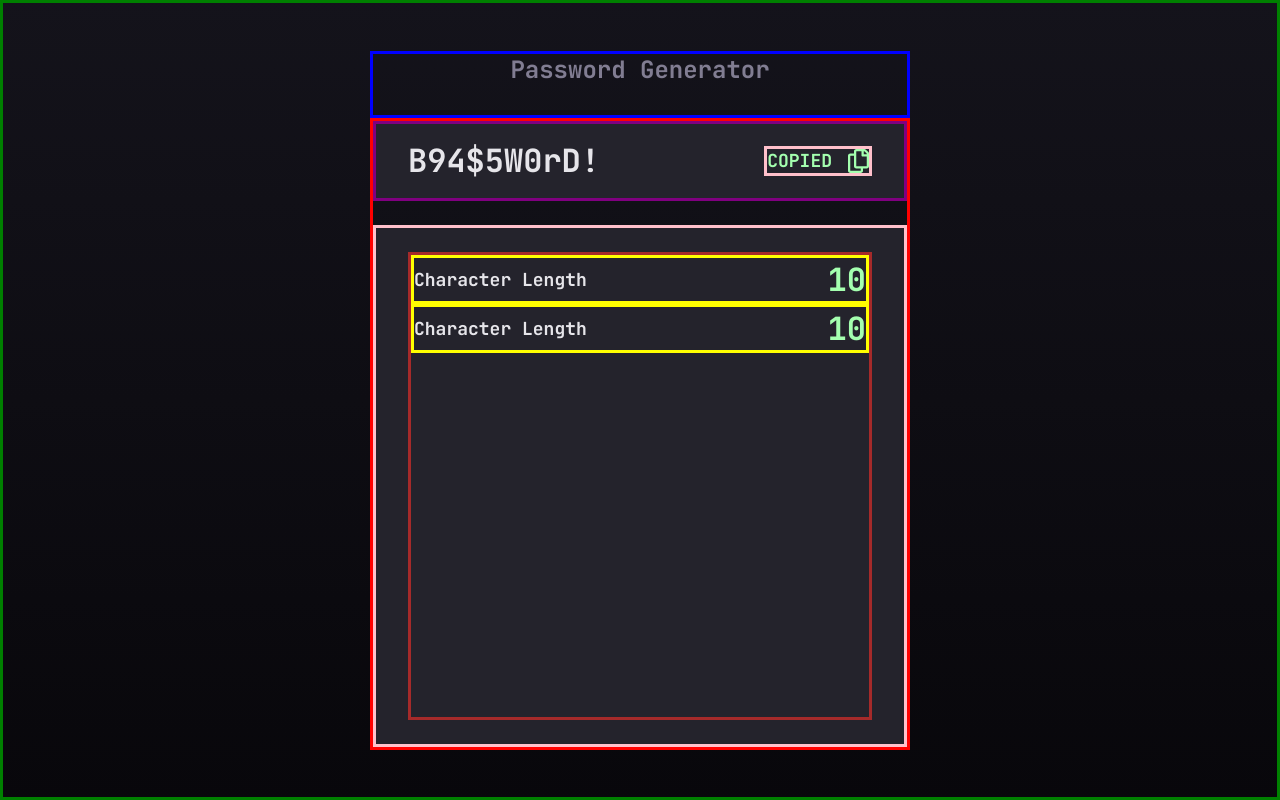
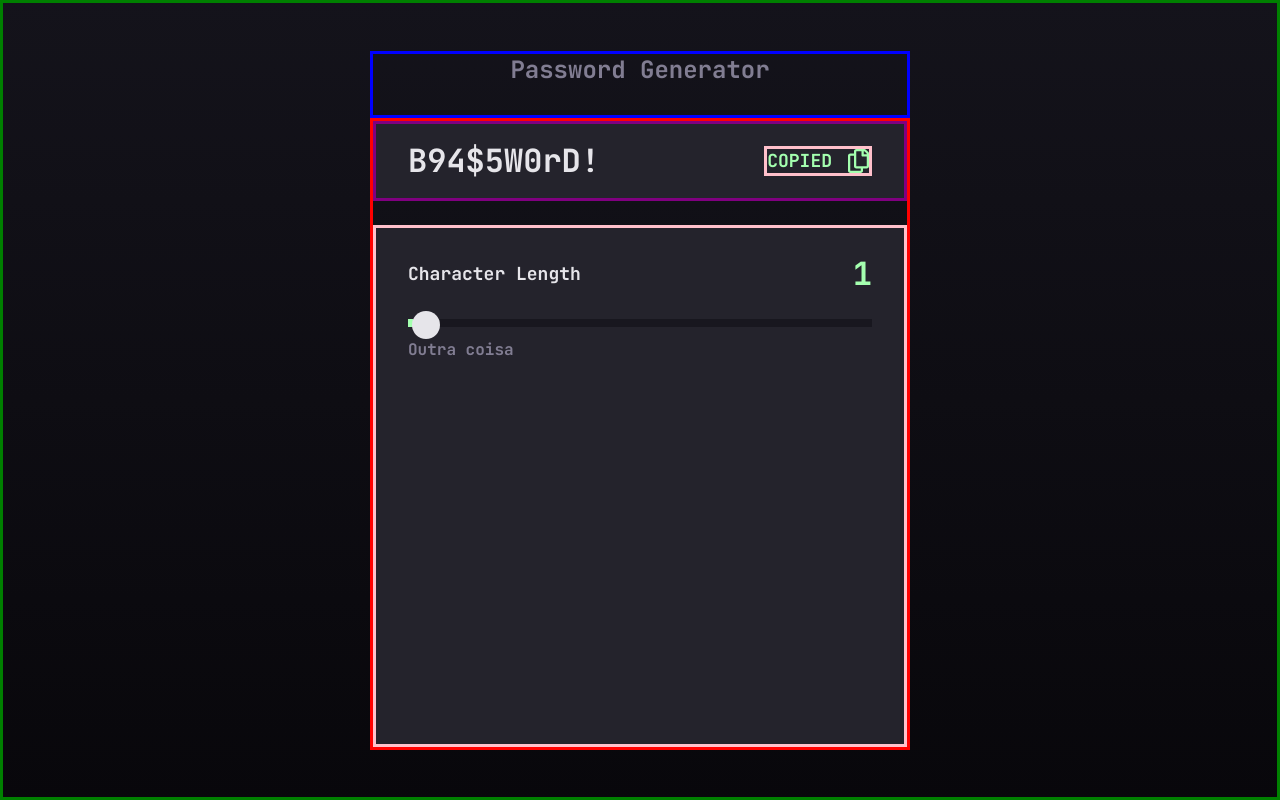
Before and after one commit to brunocs90/password-generator, a React (Vite) app: page / in a window 1280 px wide. Built offline with nearby package versions, Linux system fonts and the light colour scheme.

Commit message:
css input range

```diff
--- a/src/components/PasswordGenerator/PasswordGenerator.tsx
+++ b/src/components/PasswordGenerator/PasswordGenerator.tsx
@@ -5,6 +5,7 @@ export function PasswordGenerator() {
     return (
         <PasswordGeneratorContainer>
             <SliderCharacterLength />
+            Outra coisa
         </PasswordGeneratorContainer>
     );
 }
--- a/src/components/SliderCharacterLength/SliderCharacterLength.tsx
+++ b/src/components/SliderCharacterLength/SliderCharacterLength.tsx
@@ -1,16 +1,23 @@
-import { ContentContainer, SliderCharacterLengthContainer } from "./styles"
+import { ChangeEvent, useState } from "react";
+import { PasswordCharacterLengthHeader, PasswordSlider, PasswordSliderContainer, Range, SliderCharacterLengthContainer } from "./styles"
 
 export function SliderCharacterLength() {
+    const [value, setValue] = useState(1);
+
+    const handleInputValue = (event: ChangeEvent<HTMLInputElement>) => {
+        const number = Number(event.target.value)
+        setValue(number);
+    }
+
     return (
         <SliderCharacterLengthContainer>
-            <ContentContainer>
-                <span className="text">Character Length</span>
-                <span className="number">10</span>
-            </ContentContainer>
-            <ContentContainer>
-                <span className="text">Character Length</span>
-                <span className="number">10</span>
-            </ContentContainer>
+            <PasswordCharacterLengthHeader>
+                <label className="text" htmlFor="passwordLengthSlider">Character Length</label>
+                <span className="number">{value}</span>
+            </PasswordCharacterLengthHeader>
+            <PasswordSliderContainer>
+                <PasswordSlider value={value} onChange={handleInputValue} />
+            </PasswordSliderContainer>
         </SliderCharacterLengthContainer>
     );
 }
--- a/src/components/SliderCharacterLength/styles.ts
+++ b/src/components/SliderCharacterLength/styles.ts
@@ -2,20 +2,19 @@ import styled from 'styled-components';
 
 export const SliderCharacterLengthContainer = styled.div`
 	width: 100%;
-	height: 100%;
+	height: 87px;
 	display: flex;
 	flex-direction: column;
 	align-items: flex-start;
-	border: solid brown;
+
 `;
 
-export const ContentContainer = styled.div`
+export const PasswordCharacterLengthHeader = styled.div`
 	width: 100%;
 	display: flex;
 	flex-direction: row;
 	justify-content: space-between;
 	align-items: center;
-	border: solid yellow;
 
 	.text {
 		color: ${({ theme }) => theme.colors.almostWhite};
@@ -31,3 +30,132 @@ export const ContentContainer = styled.div`
 		line-height: ${({ theme }) => theme.Typography.Heading_L['line-height']};
 	}
 `;
+
+export const PasswordSliderContainer = styled.div`
+	width: 100%;
+	display: flex;
+	flex-direction: column;
+	padding-top: 1.5rem;
+	justify-content: center;
+	align-items: center;
+`;
+
+export const PasswordSlider = styled.input.attrs({ type: 'range' })`
+	width: 100%;
+	-webkit-appearance: none;
+	background: ${(props) => `linear-gradient(to right, #A4FFAF 0%, #A4FFAF ${props.value}%, #18171F ${props.value}%, #18171F 100% )`};
+	margin-bottom: 1rem;
+	--range: calc(var(--max) - var(--min));
+	--ratio: calc((var(--value) - var(--min)) / var(--range));
+	--sx: calc(0.5 * 2em + var(--ratio) * (100% - 2em));
+	--min: 1;
+	--max: 20;
+
+	& progress {
+		-webkit-appearance: none;
+	}
+
+	&:focus {
+		outline: none;
+	}
+
+	/*=============== Styling the track ===============*/
+
+	//Chrome
+	&::-webkit-slider-runnable-track {
+		-webkit-appearance: none;
+		height: 0.50rem;
+	}
+
+	&::-webkit-progress-value {
+		background: orange;
+	}
+
+	&::-webkit-progress-bar {
+		background: ${({ theme }) => theme.colors.neonGreen};
+	}
+
+	//Mozilla
+	&::-moz-range-track {
+		-webkit-appearance: none;
+		height: 0.50rem;
+	}
+
+	&::-moz-range-progress {
+		background-color: ${({ theme }) => theme.colors.neonGreen};
+		height: 0.50rem;
+	}
+
+    &::-moz-progress-bar {
+		background-color: blue;
+		height: 0.50rem;
+	}
+
+	//IE - Edge
+	&::-ms-track {
+		-webkit-appearance: none;
+        height: 0.5rem;
+	}
+	&::-ms-fill-lower {
+		background: ${({ theme }) => theme.colors.neonGreen};
+	}
+
+	&::-ms-fill-lower {
+		background: ${({ theme }) => theme.colors.veryDarkGrey};
+	}
+
+	/*=============== Styling the slider thumb ===============*/
+
+	//Chrome
+	&::-webkit-slider-thumb {
+		-webkit-appearance: none;
+		height: 1.75rem;
+		width: 1.75rem;
+		border-radius: 50%;
+		background: ${({ theme }) => theme.colors.almostWhite};
+		border-color: ${({ theme }) => theme.colors.almostWhite};
+		margin-top: -8px;
+
+
+		&:hover,
+		&:active {
+			cursor: pointer;
+			background: ${({ theme }) => theme.colors.darkGrey};
+			border: 2px solid ${({ theme }) => theme.colors.neonGreen};
+		}
+	}
+
+	//Mozilla
+	&::-moz-range-thumb {
+		-webkit-appearance: none;
+		height: 1.75rem;
+		width: 1.75rem;
+		border-radius: 50%;
+		background: ${({ theme }) => theme.colors.almostWhite};
+		border-color: ${({ theme }) => theme.colors.almostWhite};
+
+		&:hover,
+		&:active {
+			cursor: pointer;
+			background: ${({ theme }) => theme.colors.darkGrey};
+			border: 2px solid ${({ theme }) => theme.colors.neonGreen};
+		}
+	}
+
+	//IE - Edge
+	&::-ms-thumb {
+		-webkit-appearance: none;
+		height: 1.75rem;
+		width: 1.75rem;
+		border-radius: 50%;
+		background: ${({ theme }) => theme.colors.almostWhite};
+		border-color: ${({ theme }) => theme.colors.almostWhite};
+
+		&:hover,
+		&:active {
+			cursor: pointer;
+			background: ${({ theme }) => theme.colors.darkGrey};
+			border: 2px solid ${({ theme }) => theme.colors.neonGreen};
+		}
+	}
+`
```
